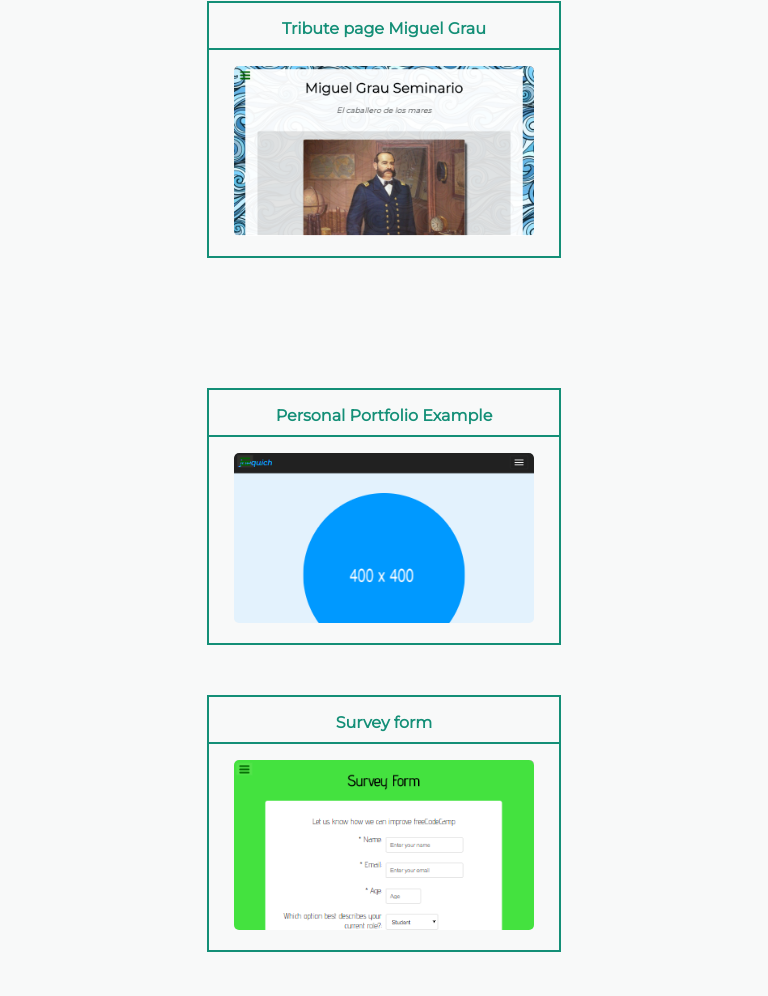
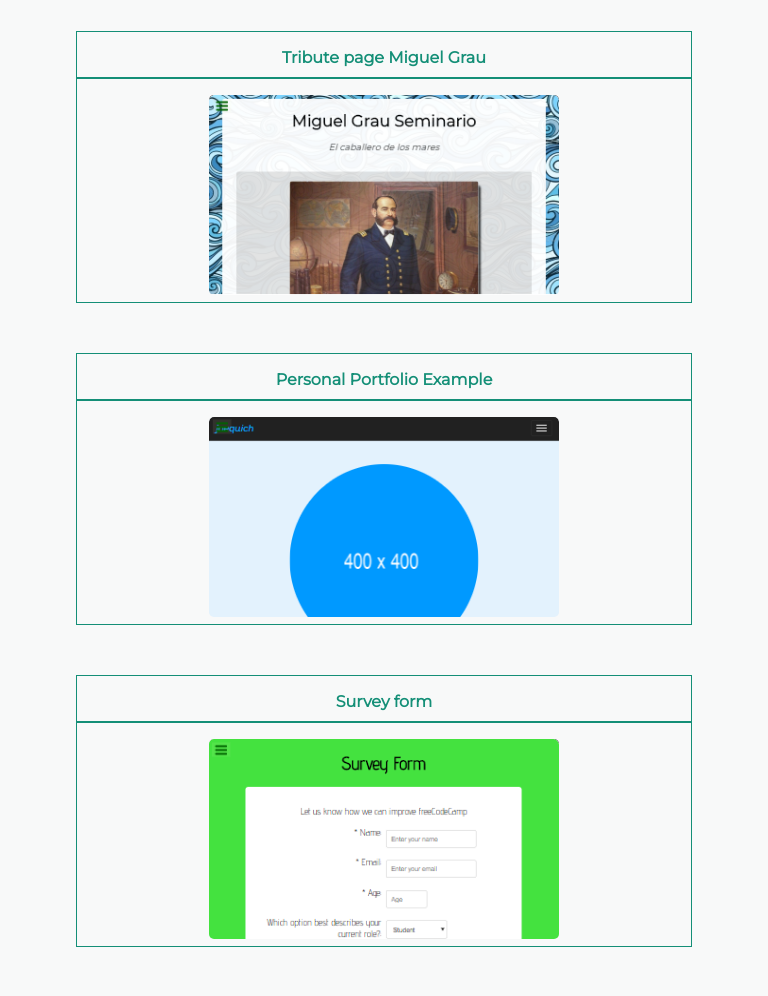
Before and after one commit to joequich/personal-portfolio, a plain HTML site: page index.html in a window 768 px wide. Shown: the part 1581-2577 px from the top of the page. Drawn offline with Linux system fonts and the light colour scheme.

Commit message:
seccion de proyectos responsive

```diff
--- a/css/style.css
+++ b/css/style.css
@@ -10,6 +10,7 @@ body{
     "nav nav nav nav"
     "main main main main"
     "footer footer footer footer";
+    box-sizing: border-box;
 }
 
 nav{ grid-area: nav;}
@@ -22,6 +23,7 @@ footer{ grid-area: footer;}
 #navbar{
     display: flex;
     position: fixed;
+    flex-wrap: column wrap;
     width: 100%;
     background: #FFFFFF;
 }
@@ -47,7 +49,7 @@ footer{ grid-area: footer;}
 	width:60%;
     list-style-type:none;
     display: flex;
-	justify-content: flex-end;
+    justify-content:  flex-end;
 }
 
 .nav-link{
@@ -84,20 +86,21 @@ footer{ grid-area: footer;}
     padding-top: 10vh;
     background: #F8F9F9;
     text-align: center;
-    justify-content: space-around;
 }
 
-.row{
+.container{
     display: flex;
-    flex-direction: row;
-    padding-bottom: 80px;
-    justify-content: space-around;
+    flex-wrap: wrap;
+    width: 100%;
+    justify-content:  space-around;
+    text-align: center;
 }
 
 .project-tile{
-    border: 2px solid #148F77;
-    width: 350px;
-    height: 253px;
+    border: 1px solid #148F77;
+    width: 100%;
+    height: 270px;
+    margin-bottom: 30px;
 }
 
 
@@ -106,8 +109,8 @@ footer{ grid-area: footer;}
 }
 
 .image{
-    width: 300px;
-    height: 170px;
+    width: 350px;
+    height: 200px;
     border-radius: 5px;
 }
 
@@ -129,19 +132,50 @@ footer{ grid-area: footer;}
     color: #4B1549;
 }
 
-@media (max-width:800px) {
+/*medi querys*/
 
+@media (min-width: 1200px) and (max-width: 1600px){
+    .project-tile{
+        margin-bottom: 50px;
+        width: 30.3%;
+    }
+}
 
-    .row{
-        display: flex;
-        flex-direction: column;
-        align-items: center;
-    }
+@media (min-width: 768px)and (max-width: 1200px) {
 
     .project-tile{
         margin-bottom: 50px;
+        width: 47%;
+    }
+
+    .image{
+        width: 350px;
+        height: 200px;
+        border-radius: 5px;
     }
 }
+
+@media (min-width: 480px) and (max-width: 768px) {
+    .project-tile{
+        margin-bottom: 50px;
+        width: 80%;
+    }
+}
+
+@media (min-width: 320px) and (max-width: 480px) {
+    .project-tile{
+        margin-bottom: 50px;
+        width: 90%;
+    }
+
+    .image{
+        width: 250px;
+        height: 200px;
+        border-radius: 5px;
+    }
+}
+
+
 
 #icons-cont{
     display: flex;
--- a/index.html
+++ b/index.html
@@ -28,7 +28,7 @@
     <section id="projects" class="main-section">
 
         <h2>My Projects</h2><br>
-        <div class="row">
+        <div class="container">
         <div class="project-tile">
             <div class="img-thumbnail">
                 <a target="_blank" href="https://codepen.io/joequich/pen/erKOwG">
@@ -53,8 +53,7 @@
                 </a>
             </div>
         </div>
-        </div>
-        <div class="row">
+
         <div class="project-tile">
             <div class="img-thumbnail">
                 <a target="_blank" href="https://codepen.io/joequich/pen/VxdQqG">
```
